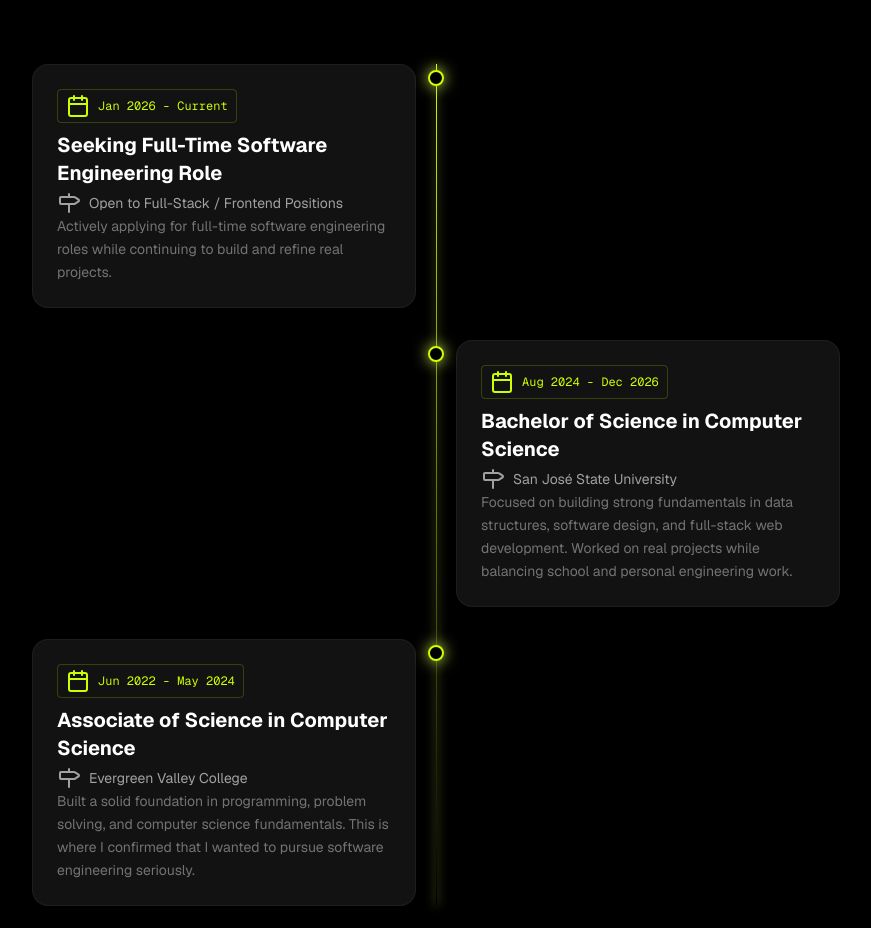
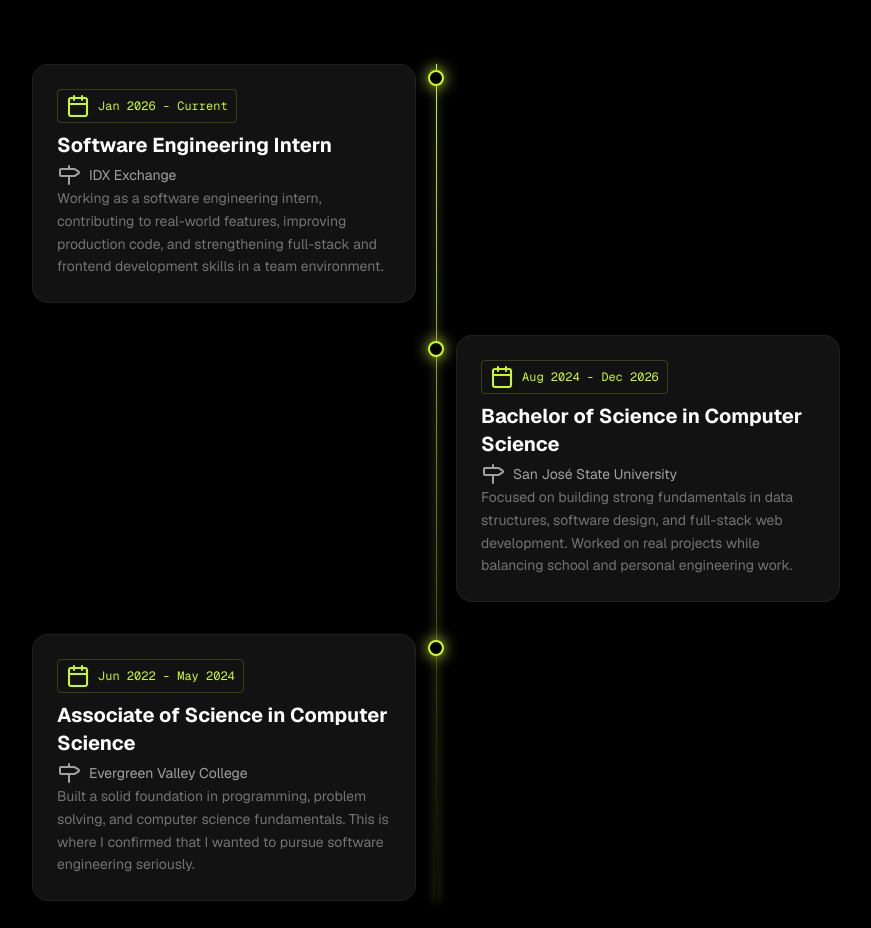
Before and after one commit to hereisben/portfolio, a Next.js app: page / in a window 1280 px wide. Shown: the part 2920-3848 px from the top of the page, without its empty margins (204-1075 px from the left). Built offline with nearby package versions, Linux system fonts and the light colour scheme.

Commit message:
chore(content): update internship status in experience section

```diff
--- a/src/components/containers/JourneyCardContainer.tsx
+++ b/src/components/containers/JourneyCardContainer.tsx
@@ -21,9 +21,9 @@ export default function JourneyCardContainer() {
           }}
           timeRange="Jan 2026 - Current"
           label="
-  Seeking Full-Time Software Engineering Role"
-          subLabel="Open to Full-Stack / Frontend Positions"
-          desc="Actively applying for full-time software engineering roles while continuing to build and refine real projects."
+  Software Engineering Intern"
+          subLabel="IDX Exchange"
+          desc="Working as a software engineering intern, contributing to real-world features, improving production code, and strengthening full-stack and frontend development skills in a team environment."
         />
       </div>
       <div className="relative md:translate-x-1/2">
```
